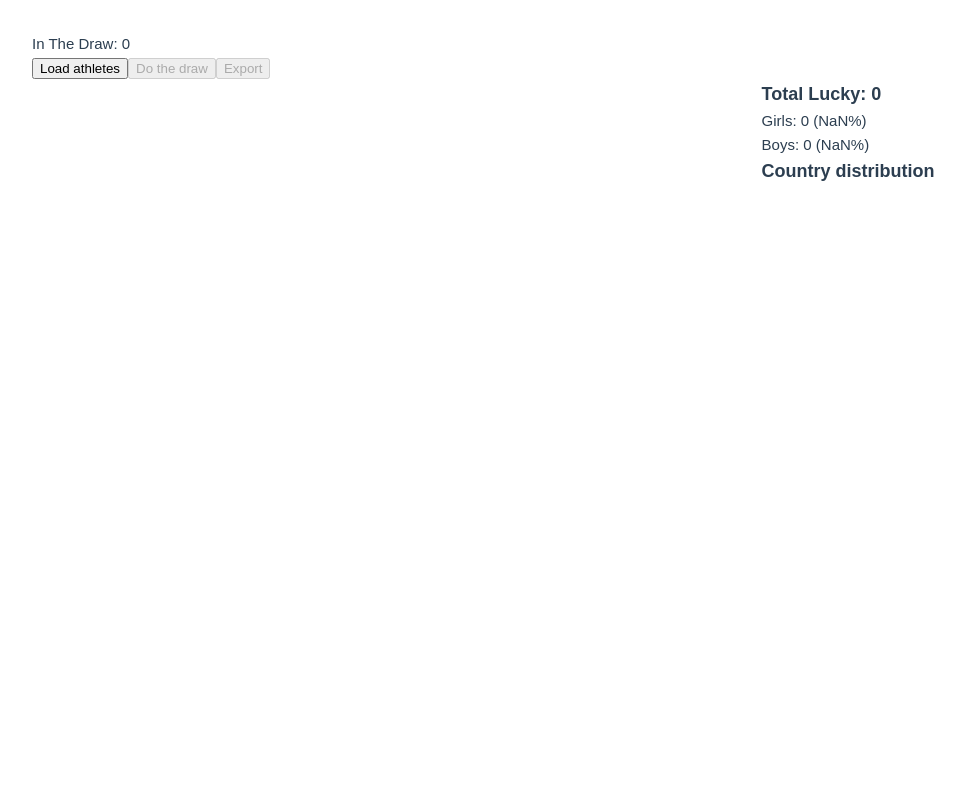
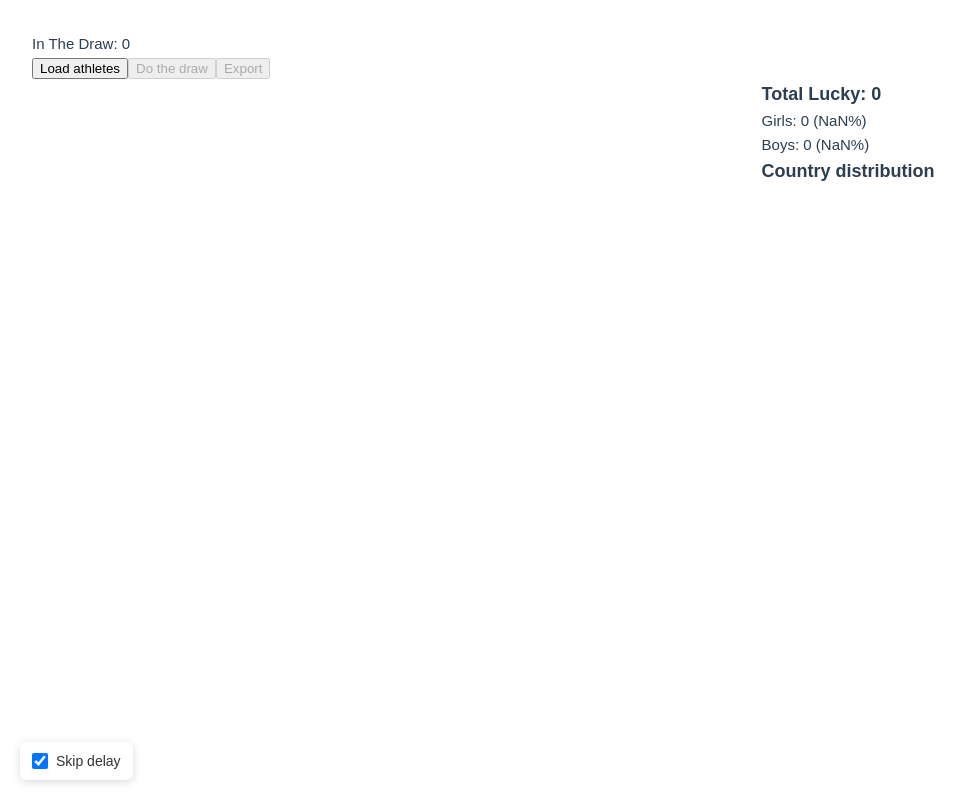
Before and after one commit to larserikfinholt/the-draw, a Vue app: page / in a window 1280 px wide. Shown: the whole page, without its empty margins (0-979 px from the left). Built offline with nearby package versions, Linux system fonts and the light colour scheme; a web font is replaced by a local one.

Commit message:
Add skip delay feature with localStorage support for draw process

```diff
--- a/src/components/MainPage.vue
+++ b/src/components/MainPage.vue
@@ -1,19 +1,35 @@
 <script setup lang="ts">
 import { computed } from "@vue/reactivity";
-import { ref } from "vue";
+import { ref, onMounted } from "vue";
 import { Manager } from "./manager";
 import { Gender } from "./types";
 
 const manager = ref(new Manager());
+const skipDelay = ref(true); // Default is checked (skip delay)
+
+// Load skipDelay state from localStorage on mount
+onMounted(() => {
+  const saved = localStorage.getItem('skipDelay');
+  if (saved !== null) {
+    skipDelay.value = JSON.parse(saved);
+  }
+});
+
+// Save skipDelay state to localStorage when changed
+const updateSkipDelay = () => {
+  localStorage.setItem('skipDelay', JSON.stringify(skipDelay.value));
+};
 
 const start = () => {
   manager.value.start();
 };
 const drawAll = () => {
-  manager.value.startLoop();
+  const delay = skipDelay.value ? 5 : 400;
+  manager.value.startLoop(delay);
 };
 const drawGirls = () => {
-  manager.value.startLoop();
+  const delay = skipDelay.value ? 5 : 400;
+  manager.value.startLoop(delay);
 };
 const exportData = () => {
   const csv = manager.value.luckyAsCsv();
@@ -21,10 +37,11 @@ const exportData = () => {
 };
 
 const drawBoys = () => {
-  manager.value.startLoop();
+  const delay = skipDelay.value ? 5 : 400;
+  manager.value.startLoop(delay);
 };
 
-const downloadBlob = (content, filename, contentType) => {
+const downloadBlob = (content: string, filename: string, contentType: string) => {
   // Create a blob
   var blob = new Blob([content], { type: contentType });
   var url = URL.createObjectURL(blob);
@@ -80,12 +97,22 @@ const asBoysVsGirsl = (country: string) => {
         </div>
         <div class="heading">Country distribution</div>
         <div v-for="(value, key) in manager.grouping" :key="key">
-          {{ key }}: {{ value.length }} ({{asBoysVsGirsl(key)}}) ({{ asPercent(value.length) }} )
+          {{ key }}: {{ value.length }} ({{asBoysVsGirsl(String(key))}}) ({{ asPercent(value.length) }} )
         </div>
         <div>
           <span v-if="manager.forceFemaleFromThisCOuntry">Looking for girl from {{ manager.forceFemaleFromThisCOuntry }}</span>
         </div>
       </div>
+    </div>
+    <div class="skip-delay-container">
+      <label class="skip-delay-label">
+        <input
+          type="checkbox"
+          v-model="skipDelay"
+          @change="updateSkipDelay"
+        />
+        Skip delay
+      </label>
     </div>
   </div>
 </template>
@@ -109,6 +136,61 @@ const asBoysVsGirsl = (country: string) => {
 
 body {
   background-color: #eee;
-    color: #000;
+  color: #000;
+}
+
+/* Dark mode support */
+@media (prefers-color-scheme: dark) {
+  body {
+    background-color: #1a1a1a;
+    color: #ffffff;
+  }
+}
+
+.skip-delay-container {
+  position: fixed;
+  bottom: 20px;
+  left: 20px;
+  z-index: 1000;
+}
+
+.skip-delay-label {
+  display: flex;
+  align-items: center;
+  gap: 8px;
+  font-size: 14px;
+  cursor: pointer;
+  /* background-color: rgba(255, 255, 255, 0.95);*/
+  color: #333;
+  padding: 8px 12px;
+  border-radius: 6px;
+  box-shadow: 0 2px 8px rgba(0, 0, 0, 0.15);
+  /* border: 1px solid rgba(0, 0, 0, 0.1); */
+  transition: all 0.2s ease;
+}
+
+.skip-delay-label:hover {
+  background-color: rgba(255, 255, 255, 1);
+  box-shadow: 0 4px 12px rgba(0, 0, 0, 0.2);
+}
+
+/* Dark mode for checkbox */
+@media (prefers-color-scheme: dark) {
+  .skip-delay-label {
+    /* background-color: rgba(45, 45, 45, 0.95);
+    color: #ffffff; */
+    /* border: 1px solid rgba(255, 255, 255, 0.2); */
+  }
+
+  .skip-delay-label:hover {
+    background-color: rgba(55, 55, 55, 1);
+    box-shadow: 0 4px 12px rgba(0, 0, 0, 0.4);
+  }
+}
+
+.skip-delay-label input[type="checkbox"] {
+  cursor: pointer;
+  width: 16px;
+  height: 16px;
 }
 </style>
--- a/src/components/manager.ts
+++ b/src/components/manager.ts
@@ -47,7 +47,7 @@ export class Manager {
 
   public femaleDone: boolean = false;
 
-  public startLoop() {
+  public startLoop(delay: number = 400) {
     setTimeout(() => {
       let gender = null;
       if (this.luckyMales.length >= MAX_MALE_COUNT) {
@@ -56,9 +56,9 @@ export class Manager {
       // Do the draw!
       this.draw(gender, this.forceFemaleFromThisCOuntry);
       if (this.lucky.length < TOTAL_SLOTS) {
-        this.startLoop();
+        this.startLoop(delay);
       }
-    }, 400); // Wait time to build up some exitement while we wait for the results
+    }, delay); // Wait time to build up some excitement while we wait for the results
   }
 
   public start() {
```
Also changed, not shown: 1 other file (tests, documents, lock files or other folders).
